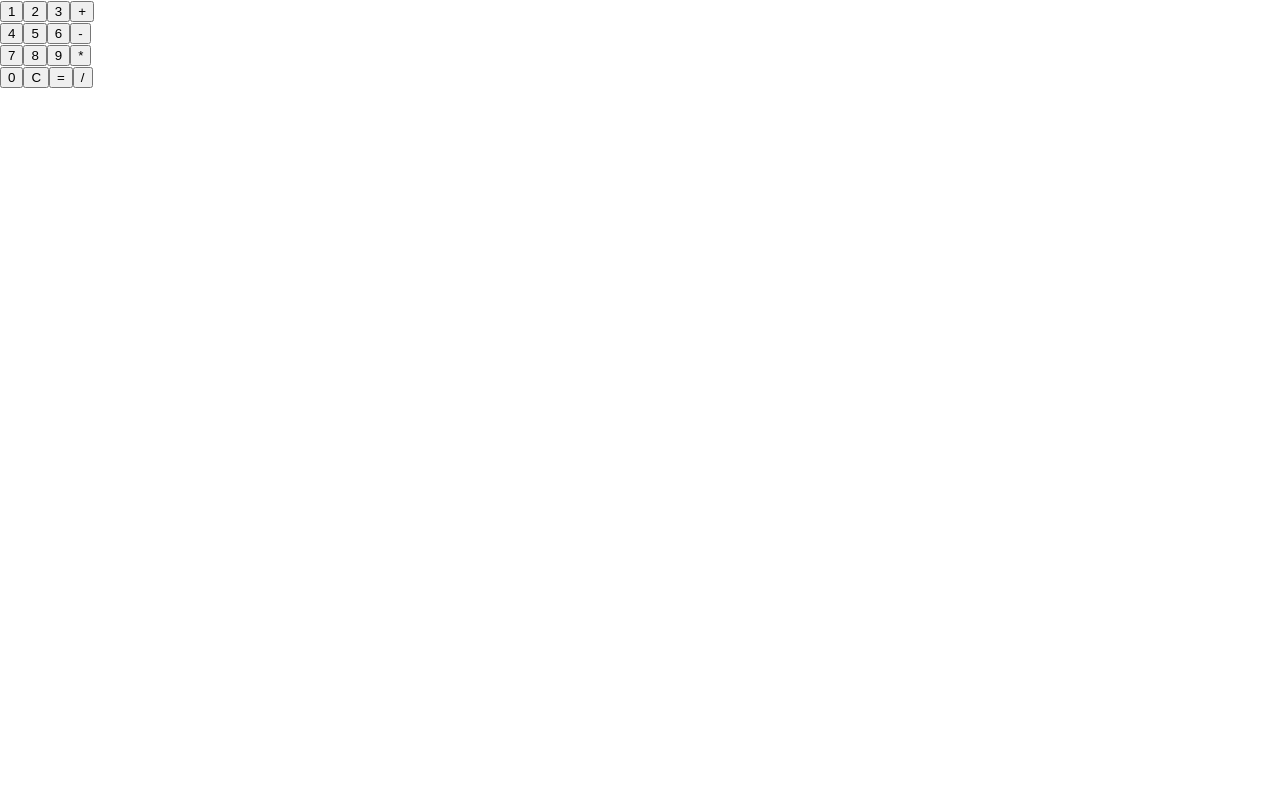
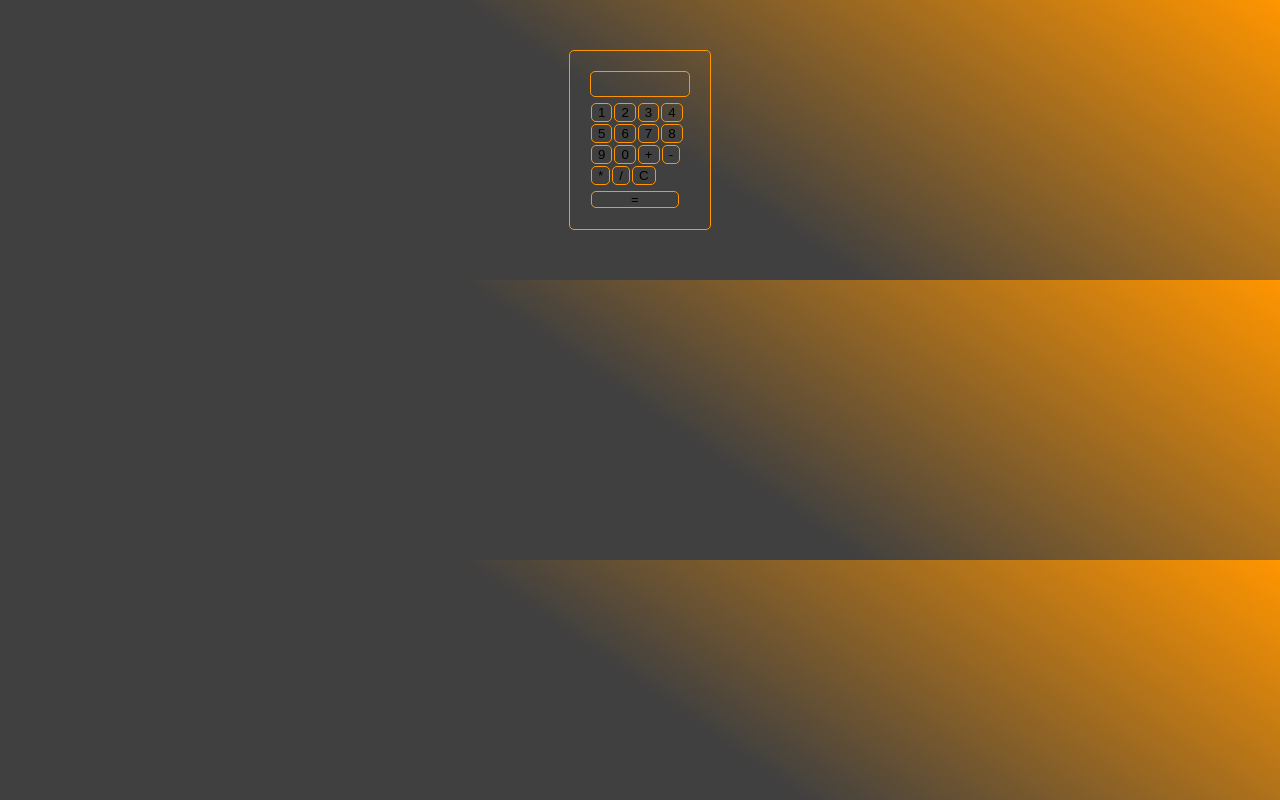
Before and after one commit to josekadeveloper/Calculator, a React (Create React App) app in the folder calculator/: page / in a window 1280 px wide. Built offline with nearby package versions, Linux system fonts and the light colour scheme.

Commit message:
add styles to body and calculator

```diff
--- a/calculator/src/components/Calculator/Calculator.tsx
+++ b/calculator/src/components/Calculator/Calculator.tsx
@@ -74,27 +74,24 @@ const Calculator = () => {
   };
 
   return (
-    <div>
-      <div>{input}</div>
-      <button onClick={() => handleNumberClick(1)}>1</button>
-      <button onClick={() => handleNumberClick(2)}>2</button>
-      <button onClick={() => handleNumberClick(3)}>3</button>
-      <button onClick={() => handleOperatorClick("+")}>+</button>
-      <br />
-      <button onClick={() => handleNumberClick(4)}>4</button>
-      <button onClick={() => handleNumberClick(5)}>5</button>
-      <button onClick={() => handleNumberClick(6)}>6</button>
-      <button onClick={() => handleOperatorClick("-")}>-</button>
-      <br />
-      <button onClick={() => handleNumberClick(7)}>7</button>
-      <button onClick={() => handleNumberClick(8)}>8</button>
-      <button onClick={() => handleNumberClick(9)}>9</button>
-      <button onClick={() => handleOperatorClick("*")}>*</button>
-      <br />
-      <button onClick={() => handleNumberClick(0)}>0</button>
-      <button onClick={() => handleClearClick()}>C</button>
-      <button onClick={() => handleEqualClick()}>=</button>
-      <button onClick={() => handleOperatorClick("/")}>/</button>
+    <div className="calculator-container">
+      <div className="result">{input}</div>
+      <button className="button" onClick={() => handleNumberClick(1)}>1</button>
+      <button className="button" onClick={() => handleNumberClick(2)}>2</button>
+      <button className="button" onClick={() => handleNumberClick(3)}>3</button>
+      <button className="button" onClick={() => handleNumberClick(4)}>4</button>
+      <button className="button" onClick={() => handleNumberClick(5)}>5</button>
+      <button className="button" onClick={() => handleNumberClick(6)}>6</button>
+      <button className="button" onClick={() => handleNumberClick(7)}>7</button>
+      <button className="button" onClick={() => handleNumberClick(8)}>8</button>
+      <button className="button" onClick={() => handleNumberClick(9)}>9</button>
+      <button className="button" onClick={() => handleNumberClick(0)}>0</button>
+      <button className="button" onClick={() => handleOperatorClick("+")}>+</button>
+      <button className="button" onClick={() => handleOperatorClick("-")}>-</button>
+      <button className="button" onClick={() => handleOperatorClick("*")}>*</button>
+      <button className="button" onClick={() => handleOperatorClick("/")}>/</button>
+      <button className="button" onClick={() => handleClearClick()}>C</button>
+      <button className="button" onClick={() => handleEqualClick()}>=</button>
     </div>
   );
 };
--- a/calculator/src/index.scss
+++ b/calculator/src/index.scss
@@ -1,13 +1,51 @@
+$primary: #FF9500;
+$secondary: #404040;
+$bg: #ffffff;
+$bg-accent: #e7e8e9;
+$disabled: #9c9c9c;
+$foreground: #2d264b;
+
 body {
-  margin: 0;
-  font-family: -apple-system, BlinkMacSystemFont, 'Segoe UI', 'Roboto', 'Oxygen',
-    'Ubuntu', 'Cantarell', 'Fira Sans', 'Droid Sans', 'Helvetica Neue',
-    sans-serif;
-  -webkit-font-smoothing: antialiased;
-  -moz-osx-font-smoothing: grayscale;
+  font-family: monospace;
+  background: linear-gradient(35deg, #404040 51.03%, #FF9500);
+  color: $foreground;
+  margin: 50px auto;
+  padding: 0 30px;
+  height: auto;
+  display: flex;
+  justify-content: center;
 }
 
-code {
-  font-family: source-code-pro, Menlo, Monaco, Consolas, 'Courier New',
-    monospace;
+.calculator-container {
+  display: flex;
+  flex-wrap: wrap;
+  width: 100px;
+  border: 1px solid $primary;
+  border-radius: 5px;
+  padding: 20px;
 }
+
+.result {
+  width: 100px;
+  height: 20px;
+  padding: 2px;
+  margin-bottom: 5px;
+  color: $disabled;
+  text-align: center;
+  border: 0.5px solid $primary;
+  border-radius: 5px;
+}
+
+.button {
+  background-color: transparent;
+  margin: 1px;
+  border: 0.5px solid $primary;
+  border-radius: 5px;
+  cursor: pointer;
+}
+
+.button:last-child {
+  align-items: center;
+  margin-top: 5px;
+  padding: 0 39px;
+}
```
